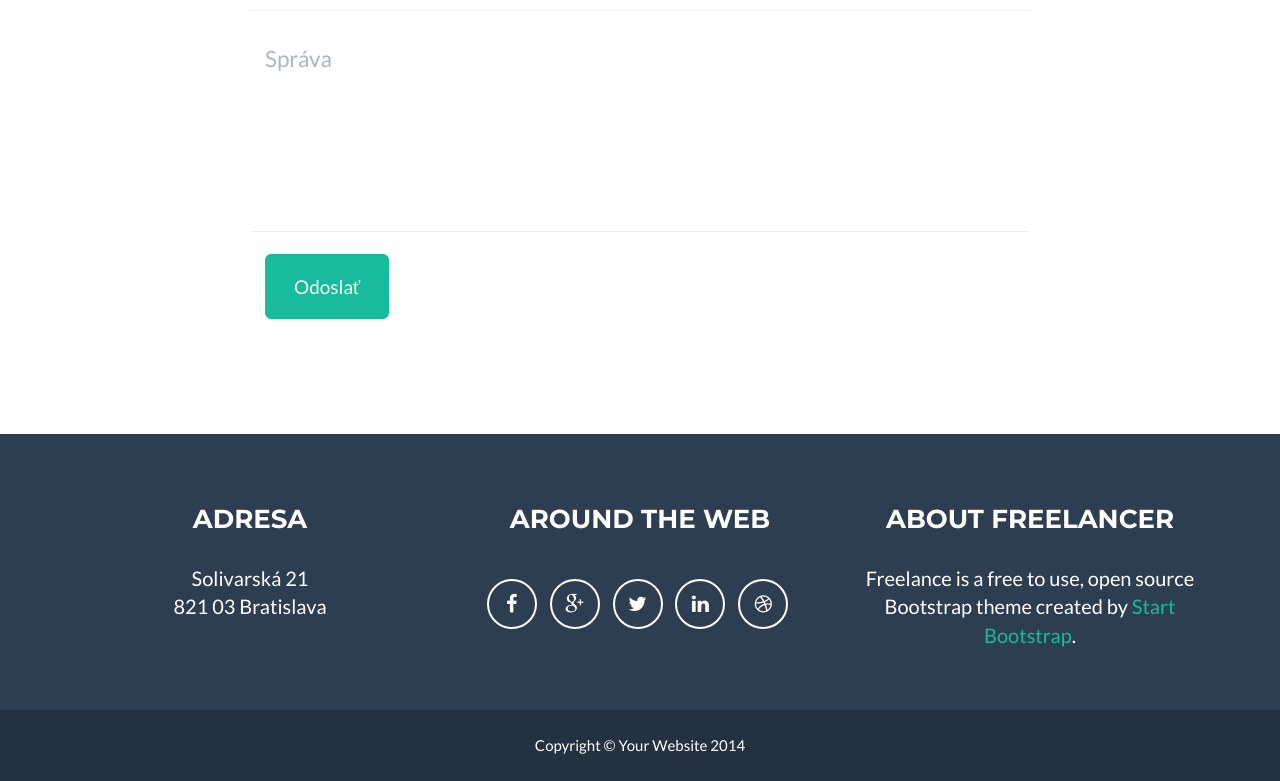
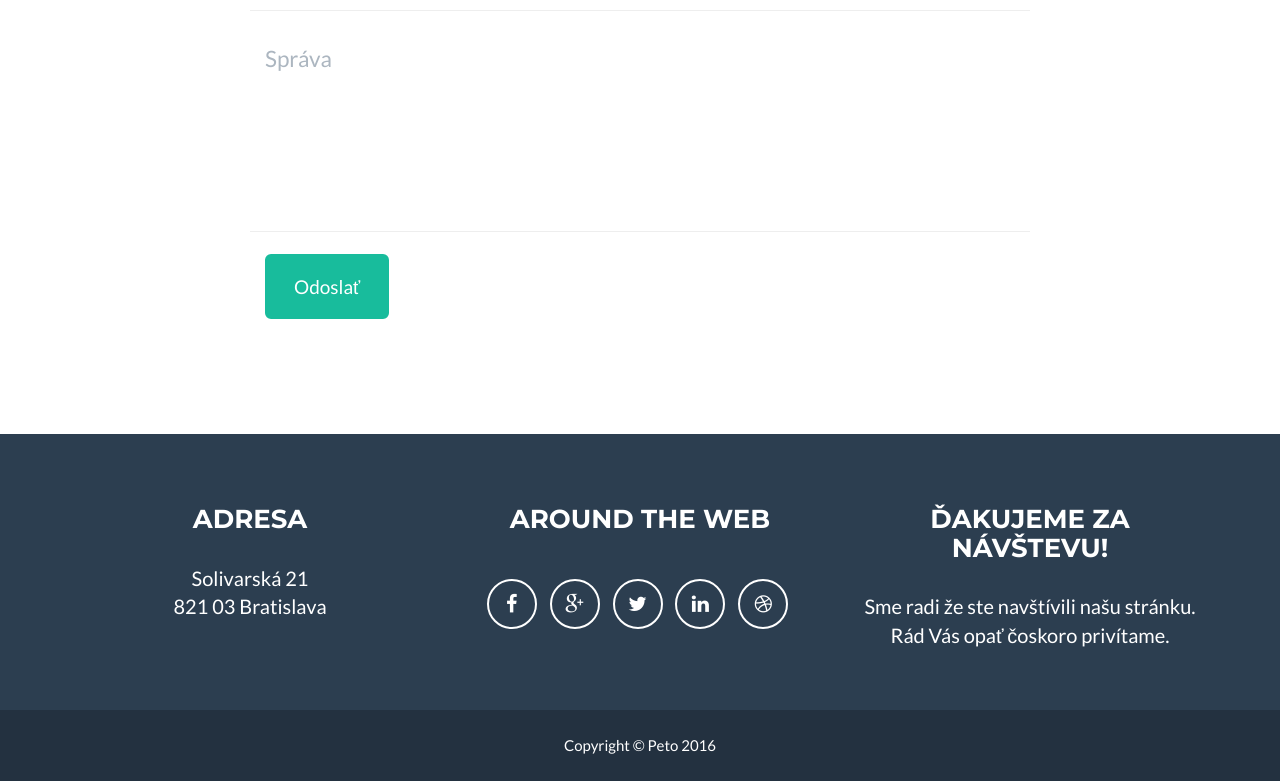
Before and after one commit to Peto-UKF/ZadanieB, a plain HTML site: page startbootstrap-freelancer-1.0.5/index.html in a window 1280 px wide. Shown: the part 2731-3512 px from the top of the page. Drawn offline with nearby package versions, Linux system fonts and the light colour scheme.

Commit message:
zmena podakovania za navstevu

```diff
--- a/startbootstrap-freelancer-1.0.5/index.html
+++ b/startbootstrap-freelancer-1.0.5/index.html
@@ -269,8 +269,8 @@
                         </ul>
                     </div>
                     <div class="footer-col col-md-4">
-                        <h3>About Freelancer</h3>
-                        <p>Freelance is a free to use, open source Bootstrap theme created by <a href="http://startbootstrap.com">Start Bootstrap</a>.</p>
+                        <h3>Ďakujeme za návštevu!</h3>
+                        <p>Sme radi že ste navštívili našu stránku. Rád Vás opať čoskoro privítame.</p>
                     </div>
                 </div>
             </div>
@@ -279,7 +279,7 @@
             <div class="container">
                 <div class="row">
                     <div class="col-lg-12">
-                        Copyright &copy; Your Website 2014
+                        Copyright &copy; Peto 2016
                     </div>
                 </div>
             </div>
```
